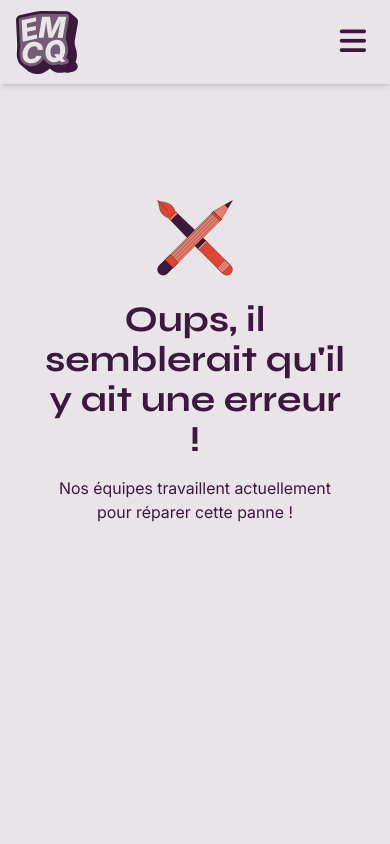
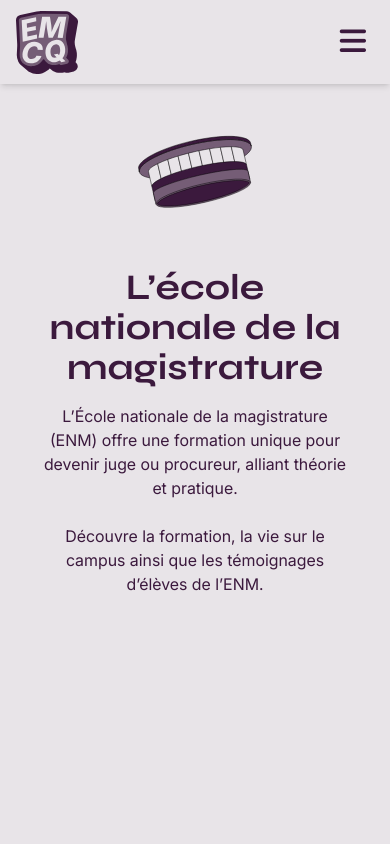
Before and after one commit to Victor-enm/plateforme-jeunesse, a Vue app: page /ENM in a window 390 px wide. Shown: the top 844 px of the page. Built offline with nearby package versions, Linux system fonts and the light colour scheme.

Commit message:
add video

```diff
--- a/src/components/Header.vue
+++ b/src/components/Header.vue
@@ -64,7 +64,7 @@
 const navItems = [
   { label: 'Quel magistrat es-tu ?', href: '/autre' },
   { label: 'Les métiers de la magistrature', href: '/les-metiers' },
-  { label: 'L\'école nationale de la magistrature', href: '#' },
+  { label: 'L\'école nationale de la magistrature', href: '/ENM' },
   { label: 'Les grandes étapes d\'un procès', href: '/les-etapes-proces' },
   { label: 'Les carrières dans la magistrature', href: '#' },
   { label: 'Rencontrons-nous', href: '#' },
--- a/src/components/sections/SectionBase.vue
+++ b/src/components/sections/SectionBase.vue
@@ -5,8 +5,9 @@
         :id="ancre"
 
 
-    >   <div class="w-20 h-20 mb-5">
-          <SvgIcon v-if="iconName" :name="iconName" className="object-contain mb-4 text-violet" />
+    >   <div v-if="iconName" class="w-20 h-20 mb-5"
+        :class="pictoSize">
+          <SvgIcon  :name="iconName" className="object-contain mb-4 text-violet" />
         </div>
         <h2 class="text-4xl md:text-4xl mb-4"
         :class="txtColor">{{ title }}</h2>
@@ -37,6 +38,7 @@
     type: String,
     default: 'bg-rouge',
   },
+  pictoSize : String,
   txtColor: {
     type: String,
     default: 'text-violet',
--- a/src/components/sections/SectionImage.vue
+++ b/src/components/sections/SectionImage.vue
@@ -19,6 +19,14 @@
         v-html="text"
         ></p>
     </div>
+
+    <div v-if="cardTitle" class="bg-gris rounded-2xl shadow-md p-6 max-w-md w-full text-center"
+    :class="cardBg">
+      <h3>{{ cardTitle }}</h3>
+      <p class="text-m md:text-s max-w-xl font-inter"
+        v-html="cardText">
+      </p>
+    </div>
     </section>
 </template>
 
@@ -37,6 +45,9 @@
     type: String,
     default: 'text-gris',
   },
+  cardTitle: String,
+  cardBg: String,
+  cardText: String,
 
 })
 </script>
--- /dev/null
+++ b/src/components/sections/SectionVideo.vue
@@ -0,0 +1,22 @@
+<template>
+    <section
+        class="snap-start w-full min-h-screen flex flex-col items-center justify-center px-4 text-center pt-25 pb-32"
+        :class="bgColor"
+    >
+   <video
+      controls
+      class="w-full h-full max-w-4xl rounded-xl shadow-lg"
+      :src="videoUrl"
+      :poster="vignette"
+    />
+    </section>
+</template>
+
+<script setup>
+
+const props = defineProps({
+    videoUrl: String,
+    vignette: String,
+    bgColor: String,
+})
+</script>
--- /dev/null
+++ b/src/pages/ENM.vue
@@ -0,0 +1,44 @@
+<template>
+    <main class="h-screen w-screen snap-y snap-mandatory overflow-y-scroll">
+      <SectionBase
+        title="L’école nationale de la magistrature"
+        text="L’École nationale de la magistrature (ENM) offre une formation unique pour devenir juge ou procureur, alliant théorie et pratique.
+<br><br>
+Découvre la formation, la vie sur le campus ainsi que les témoignages d’élèves de l’ENM."
+        bgColor="bg-gris"
+        iconName="toque"
+        pictoSize="w-30 h-30"
+        />
+
+        <SectionBase
+        title="La formation à l’école nationale de la magistrature"
+        text="Une formation d’excellence pour devenir magistrat"
+        txtColor="text-gris"
+        bgColor="bg-rouge"
+        :buttons="[
+          {
+            text: 'Découvrir la formation',
+            to: '/',
+            variant: 'white',
+          },
+        ]"
+        />
+
+        <SectionImage
+        title="Une entrée solennelle dans la magistrature"
+        text="Félicitations, après 4 années passées sur les bancs de l’université et une solide préparation, le concours est réussi ! Les nouveaux élèves magistrats, appelés auditeurs de justice, entament leur parcours par un moment marquant : la prestation de serment. Cette grande cérémonie solennelle symbolise leur engagement dans la magistrature. Ce jour-là, devant les plus hautes autorités judiciaires, ils revêtent leur robe pour la première fois et prononcent leur serment, un instant riche en émotions qui marque le début de leur engagement."
+        imgSrc="src/assets/images/test2.jpg"
+        bgColor="bg-violet"
+        cardTitle="Bon à savoir !"
+        cardText="A compter de leur entrée à l’ENM, les élèves magistrats perçoivent une rémunération de 1907€ par mois."
+        />
+
+        <SectionVideo
+        bgColor="bg-violet"
+        videoUrl="https://pod.enm.justice.fr/media/videos/6054459514b05c135788d0c30201a9852b8fdaa0b525f77db07b47996aaba47b/1543/720p.mp4"
+
+        />
+    </main>
+
+
+  </template>
--- a/src/router/index.js
+++ b/src/router/index.js
@@ -2,12 +2,14 @@
 import Home from '../pages/Home.vue'
 import LesMetiers from '../pages/LesMetiers.vue'
 import EtapesProces from '../pages/Lesetapesproces.vue'
+import ENM from '../pages/ENM.vue'
 import Erreur from '../pages/404.vue'
 
 const routes = [
   { path: '/', name: 'Home', component: Home },
   { path: '/les-metiers', name: 'Les métiers de la magistrature', component: LesMetiers },
   { path: '/les-etapes-proces', name: 'Les grandes étapes d’un procès', component: EtapesProces },
+  { path: '/ENM', name: 'L’école nationale de la magistrature', component: ENM},
   { path: '/:pathMatch(.*)*', name: 'NotFound', component: Erreur},
 ]
 
```
